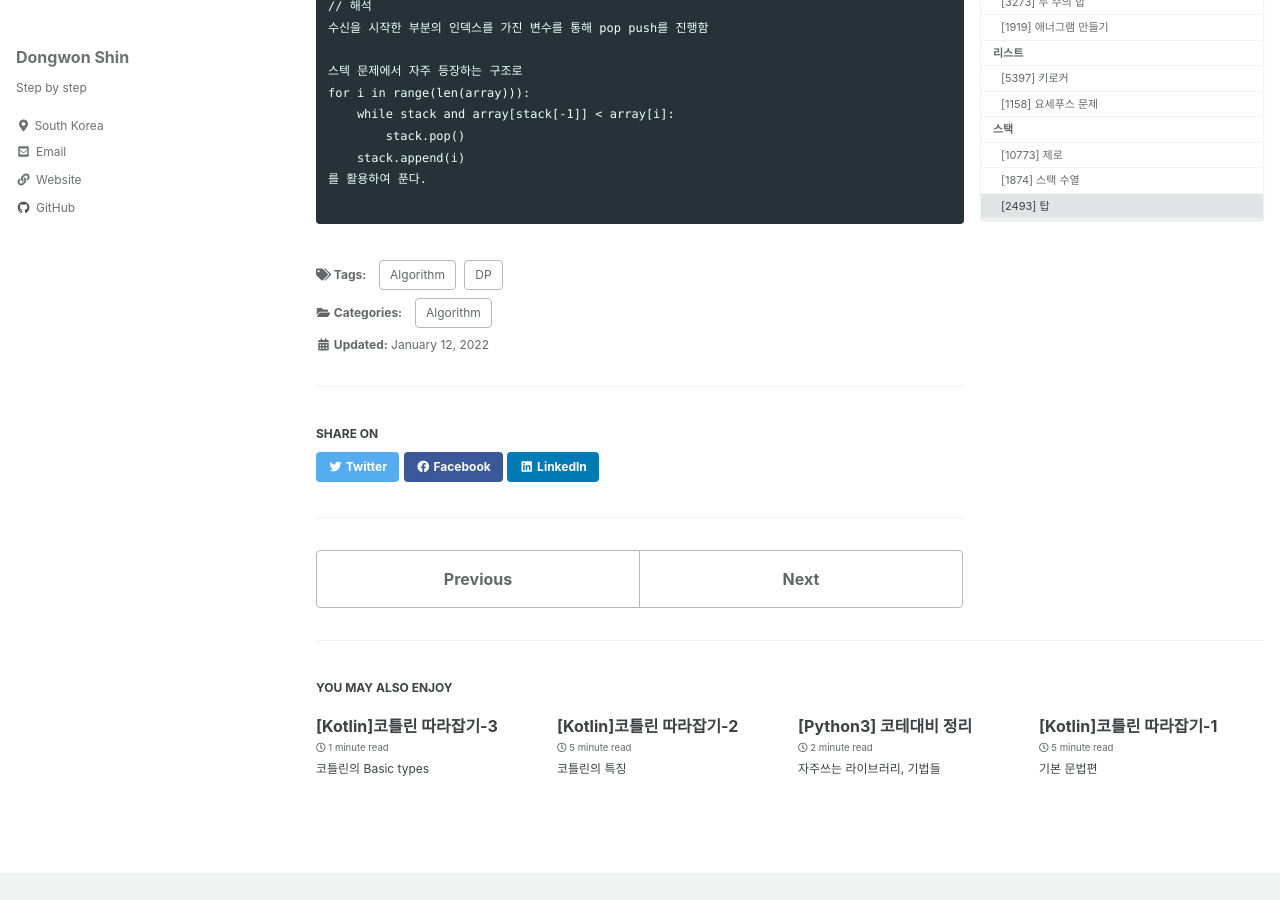
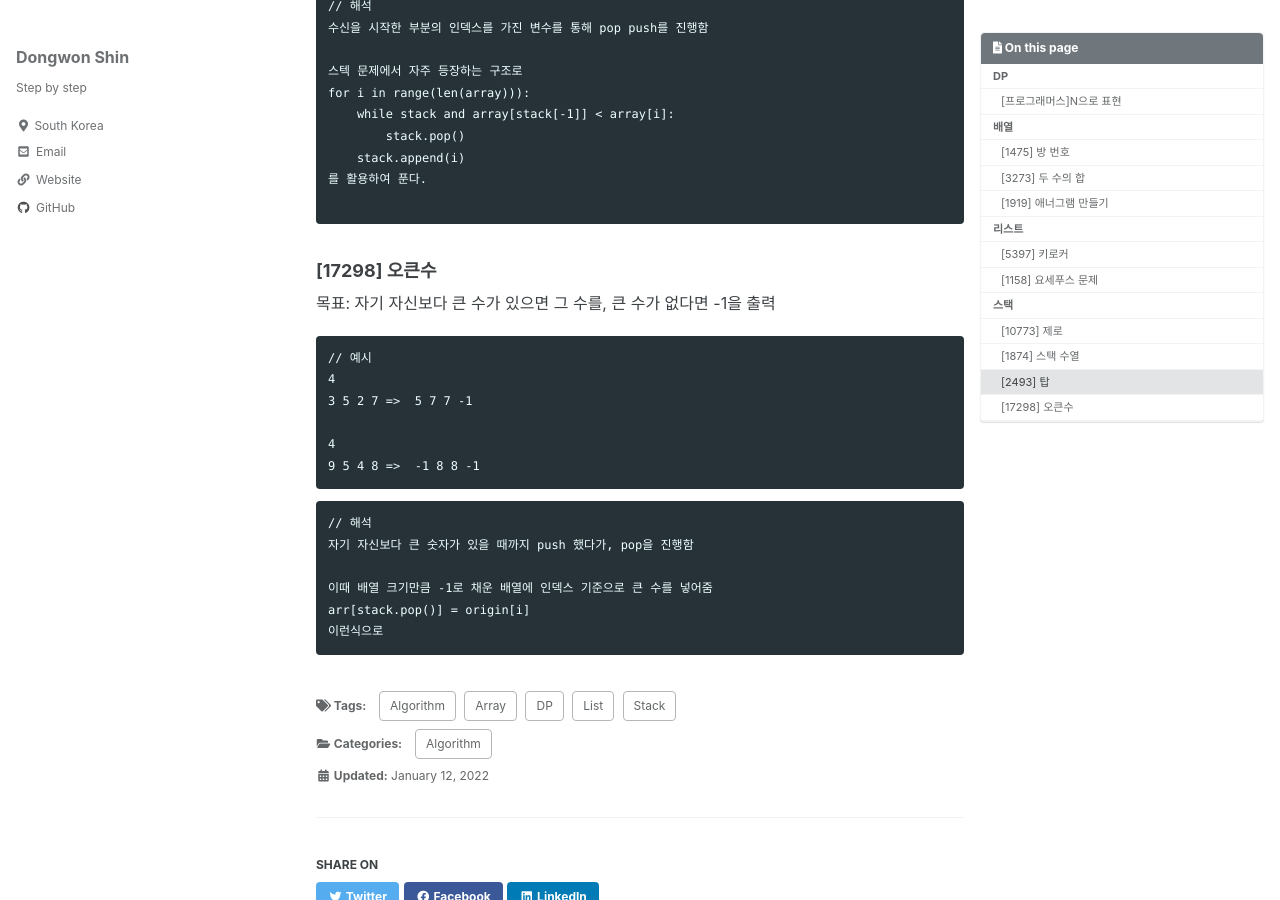
Before and after one commit to ponopono0322/ponopono0322.github.io, a Jekyll site: the page built from _posts/2022-01-12-algorithm.md, in a window 1280 px wide and 900 px high, scrolled down 4046 px. Built offline with Jekyll 4.4.1, drawn with Linux system fonts in a browser that asks for light colours; cached includes are drawn as plain includes; some web fonts are replaced; some of the changed text lies outside the part shown.

Commit message:
Update 2022-01-12-algorithm.md

````diff
--- a/_posts/2022-01-12-algorithm.md
+++ b/_posts/2022-01-12-algorithm.md
@@ -5,7 +5,7 @@ excerpt: "핵심 포인트만 짚어가기"
 categories:
   - Algorithm
 tags:
-  - [Algorithm, DP]
+  - [Algorithm, DP, Array, List, Stack]
 
 toc: true
 toc_sticky: true
@@ -197,3 +197,24 @@ for i in range(len(array))):
 를 활용하여 푼다.
 
 ```
+
+### [17298] 오큰수
+목표: 자기 자신보다 큰 수가 있으면 그 수를, 큰 수가 없다면 -1을 출력
+
+```
+// 예시
+4
+3 5 2 7 =>  5 7 7 -1
+
+4
+9 5 4 8 =>  -1 8 8 -1
+```
+
+```
+// 해석
+자기 자신보다 큰 숫자가 있을 때까지 push 했다가, pop을 진행함
+
+이때 배열 크기만큼 -1로 채운 배열에 인덱스 기준으로 큰 수를 넣어줌
+arr[stack.pop()] = origin[i]
+이런식으로
+```
````
